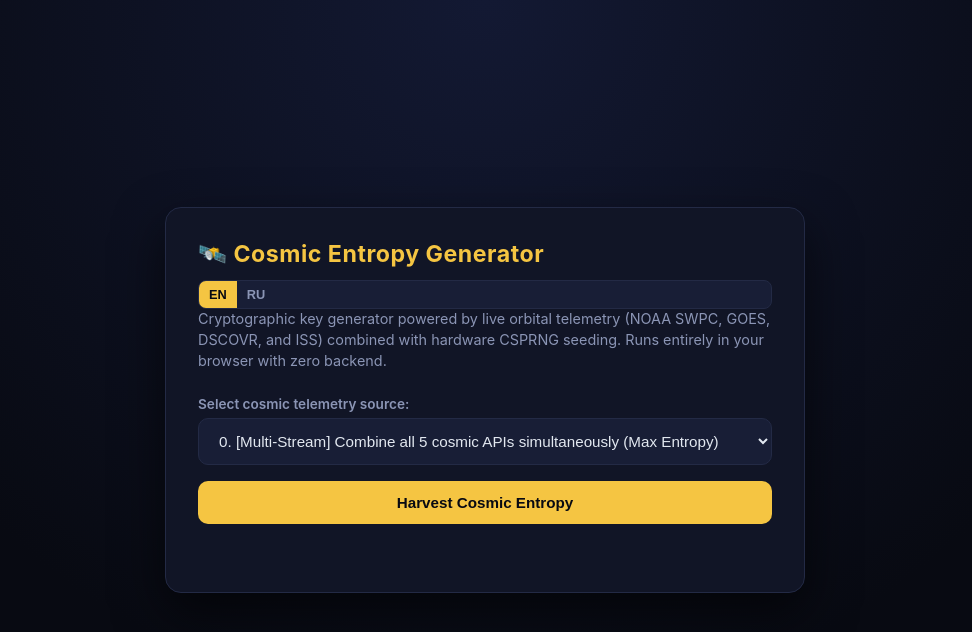
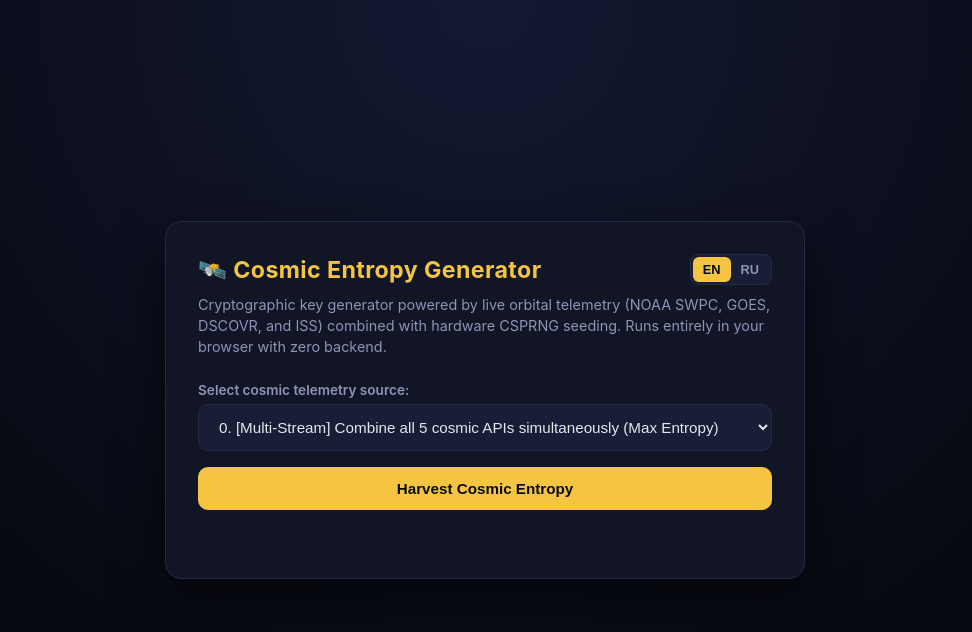
Before and after one commit to do6r0/Cosmic-Entropy-Generator, a plain HTML site: page index.html in a window 1280 px wide. Shown: the whole page, without its empty margins (155-1127 px from the left). Drawn offline with Linux system fonts and the light colour scheme.

Commit message:
Update style.css

```diff
--- a/style.css
+++ b/style.css
@@ -35,19 +35,19 @@ body {
   box-shadow: 0 20px 50px rgba(0, 0, 0, 0.6);
 }
 
-.header {
+.top-bar {
   display: flex;
   justify-content: space-between;
   align-items: center;
   gap: 12px;
-  margin-bottom: 0.75rem;
+  margin-bottom: 0.6rem;
 }
 
-h1 {
+.header h1 {
   font-size: 1.45rem;
   margin: 0;
   color: var(--gold);
-  letter-spacing: 0.5px;
+  letter-spacing: 0.4px;
 }
 
 .lang-switch {
@@ -55,7 +55,7 @@ h1 {
   background: #181e36;
   border: 1px solid var(--border);
   border-radius: 8px;
-  overflow: hidden;
+  padding: 2px;
   flex-shrink: 0;
 }
 
@@ -63,16 +63,13 @@ h1 {
   background: transparent;
   color: var(--muted);
   border: none;
-  padding: 6px 10px;
+  padding: 5px 10px;
   font-size: 0.8rem;
   font-weight: 700;
+  border-radius: 6px;
   cursor: pointer;
+  width: auto;
   transition: background 0.2s, color 0.2s;
-  width: auto;
-}
-
-.lang-btn:hover {
-  color: var(--text);
 }
 
 .lang-btn.active {
@@ -221,7 +218,11 @@ select:focus {
   border-radius: 6px;
 }
 
-@media (max-width: 500px) {
+@media (max-width: 520px) {
+  .top-bar {
+    flex-direction: column;
+    align-items: flex-start;
+  }
   .meta-grid {
     grid-template-columns: 1fr;
   }
```
